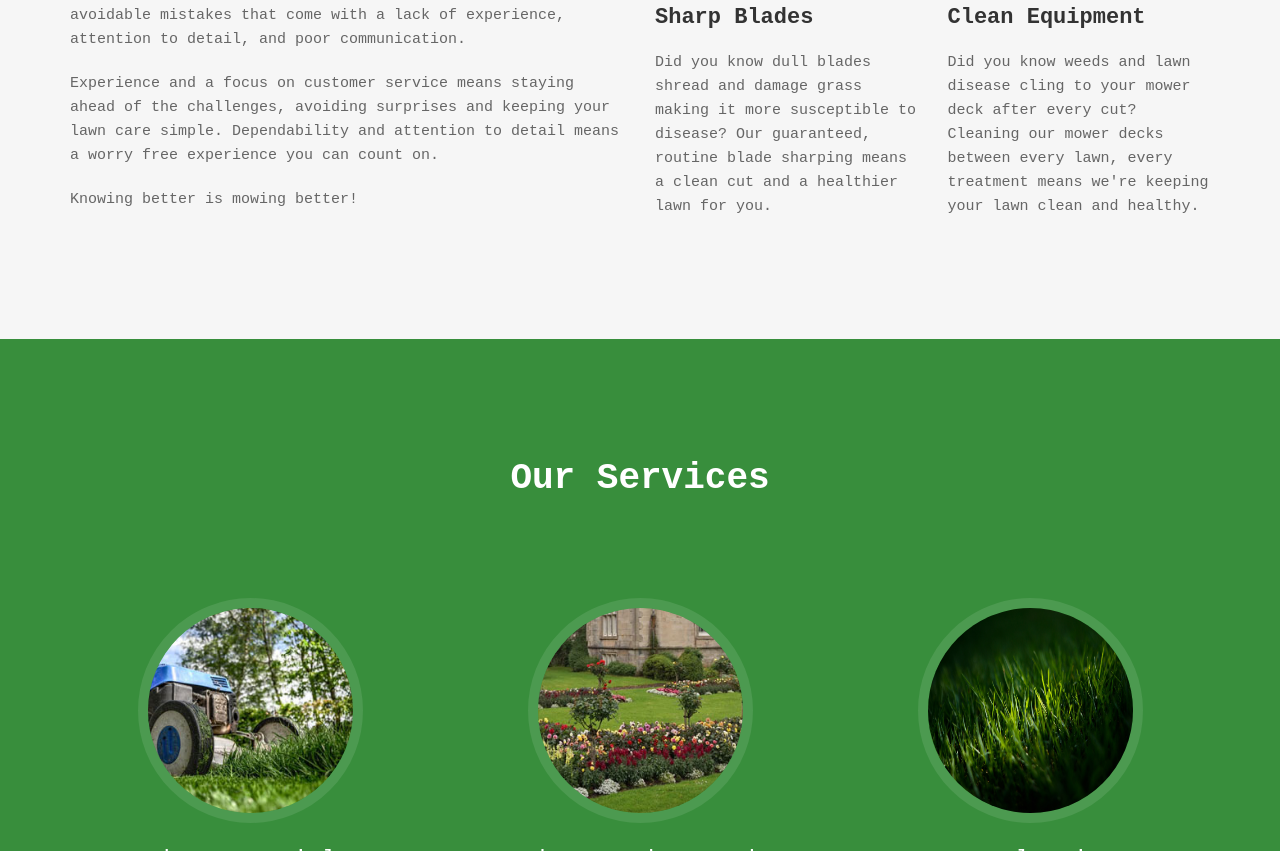
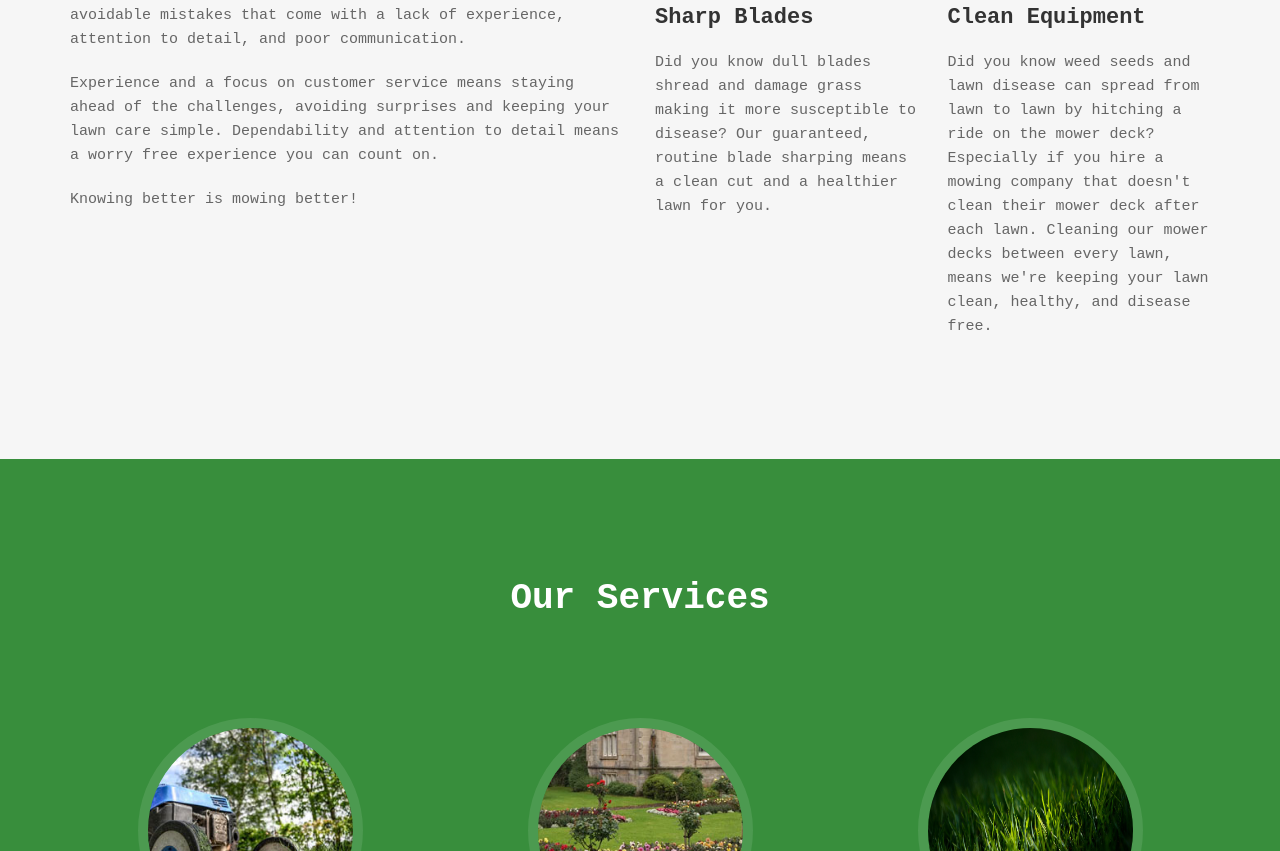
Before and after one commit to mowbetterlawncare/mowbetterlawncare.com, a plain HTML site: page index.html in a window 1280 px wide. Shown: the part 1161-2012 px from the top of the page. Drawn offline with Linux system fonts and the light colour scheme.

Commit message:
Updated About - Clean Equipment

```diff
--- a/index.html
+++ b/index.html
@@ -120,16 +120,22 @@
                 <div class="about-media"><img src="img/about-3.png" alt=" "></div>
                 <div class="about-desc">
                     <h3>Sharp Blades</h3>
-                    <p>Did you know dull blades shread and damage grass making it more susceptible to disease? Our
-                        guaranteed, routine blade sharping means a clean cut and a healthier lawn for you.</p>
+                    <p>
+                        Did you know dull blades shread and damage grass making it more susceptible to disease? Our
+                        guaranteed, routine blade sharping means a clean cut and a healthier lawn for you.
+                    </p>
                 </div>
             </div>
             <div class="col-xs-12 col-md-3">
                 <div class="about-media"><img src="img/about-4.png" alt=" "></div>
                 <div class="about-desc">
                     <h3>Clean Equipment</h3>
-                    <p>Did you know weeds and lawn disease cling to your mower deck after every cut? Cleaning our mower
-                        decks between every lawn, every treatment means we're keeping your lawn clean and healthy.</p>
+                    <p>
+                        Did you know weed seeds and lawn disease can spread from lawn to lawn by hitching a ride on
+                        the mower deck? Especially if you hire a mowing company that doesn't clean their mower deck
+                        after each lawn.  Cleaning our mower decks between every lawn, means we're keeping your lawn
+                        clean, healthy, and disease free.
+                    </p>
                 </div>
             </div>
         </div>
```
